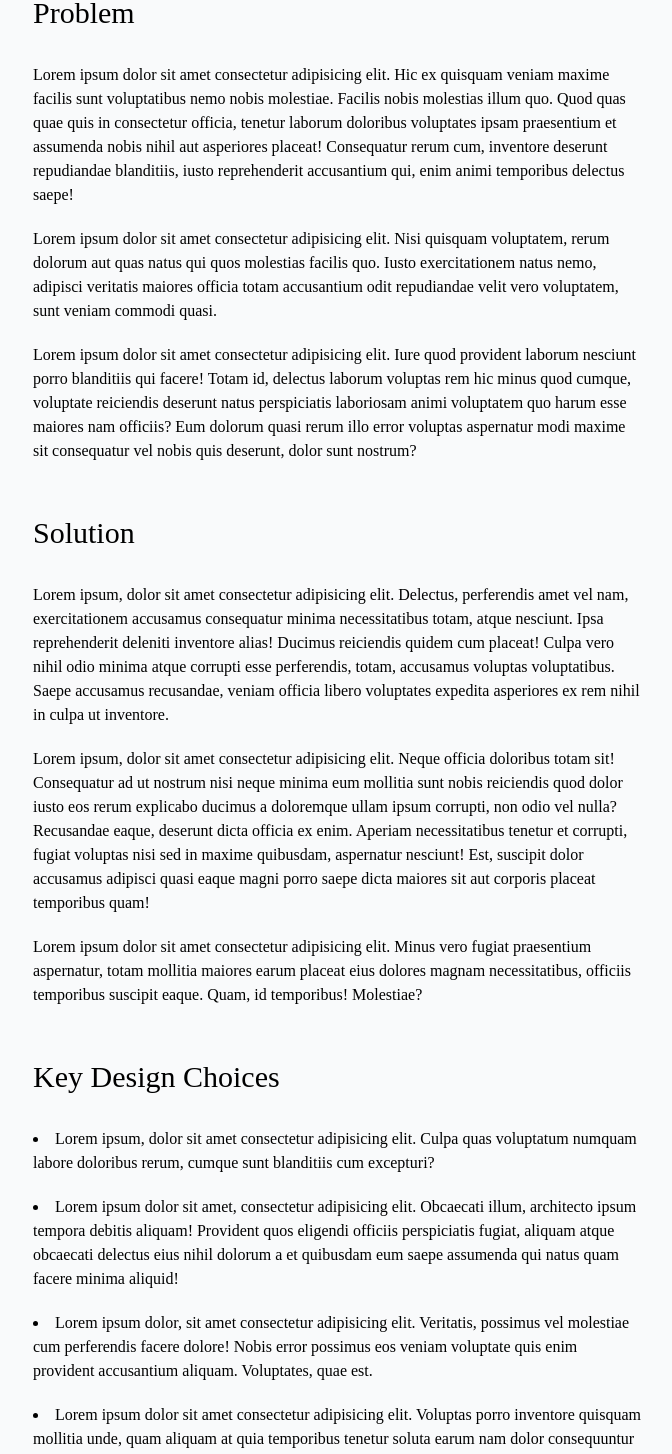
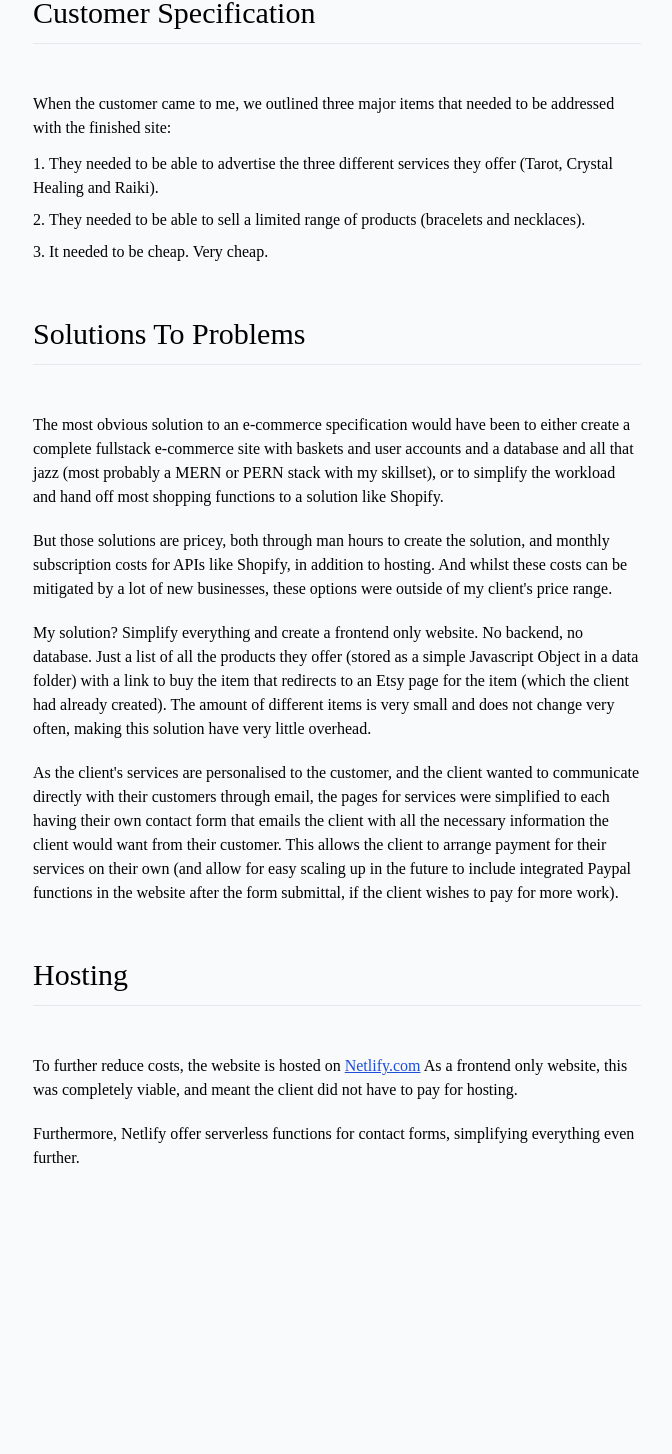
Before and after one commit to vitamins999/portfolio, a Next.js app: page /projects/essence-and-elements in a window 1280 px wide. Shown: the part 745-2199 px from the top of the page, without its empty margins (303-975 px from the left). After the commit the page ends 1995 px from the top, so only its background shows below. Built offline with nearby package versions, Linux system fonts and the light colour scheme; what tailwindcss-scroll-snap would draw is missing.

Commit message:
essence-and-elements-indepth-text (#38)

```diff
--- a/components/About.tsx
+++ b/components/About.tsx
@@ -44,7 +44,7 @@ const About = () => {
             </li>
             <li className='py-2 text-gray-900'>
               <span className='font-semibold'>Frameworks</span>: React, Next.js,
-              Redux, Express, Node, TailwindCSS, SASS
+              Redux, Express, Node, Tailwind CSS, SASS
             </li>
             <li className='py-2 text-gray-900'>
               <span className='font-semibold'>Databases</span>: PostgreSQL,
--- a/components/Hero.tsx
+++ b/components/Hero.tsx
@@ -21,9 +21,9 @@ const Hero = ({ fullpageApi }) => {
           you've probably already figured that out.
         </p>
         <p className='md:max-w-lg max-w-md lg:mt-10 mt-5 lg:text-base text-sm font-bodyMain text-gray-100 text-center'>
-          I specialise in React (specifically NextJS) and I'm on the lookout for
-          a job as a junior developer. I'm also fullstack capable, with a real
-          passion for creative problem solving.
+          I specialise in React (specifically Next.js) and I'm on the lookout
+          for a job as a junior developer. I'm also fullstack capable, with a
+          real passion for creative problem solving.
         </p>
         <div className='lg:py-5 py-10 lg:mt-10'>
           <button
--- a/pages/projects/essence-and-elements.tsx
+++ b/pages/projects/essence-and-elements.tsx
@@ -27,12 +27,20 @@ const EssenceAndElementsPage = () => {
               </h2>
             </div>
             <div className='flex lg:flex-row flex-col items-center lg:pb-2'>
-              <a href='#' target='_blank' rel='noreferrer'>
+              <a
+                href='https://essenceandelements.netlify.app/'
+                target='_blank'
+                rel='noreferrer'
+              >
                 <button className='py-4 px-14 lg:my-0 my-5 lg:mr-5 uppercase font-bold text-xs tracking-wider bg-gray-50 text-gray-800 transition duration-150 hover:bg-gray-800 hover:text-gray-50 font-bodyEandE focus:outline-none'>
                   Visit Site
                 </button>
               </a>
-              <a href='#' target='_blank' rel='noreferrer'>
+              <a
+                href='https://github.com/vitamins999/essence-and-elements'
+                target='_blank'
+                rel='noreferrer'
+              >
                 <button className='py-4 px-14 uppercase font-bold text-xs tracking-wider bg-gray-50 text-gray-800 transition duration-150 hover:bg-gray-800 hover:text-gray-50 font-bodyEandE focus:outline-none'>
                   View Code on Github
                 </button>
@@ -48,109 +56,94 @@ const EssenceAndElementsPage = () => {
                 Frontend
               </h2>
               <p className='font-bodyMain text-gray-700'>
-                NextJS, TailwindCSS, Framer Motion
+                Next.js, Tailwind CSS, Framer Motion
               </p>
             </div>
           </div>
         </section>
         <section className='lg:px-84 iPadPro:px-32 iPadWidescreen:px-32 px-10 lg:pb-10 pt-5 pb-5'>
           <div>
-            <h3 className='text-3xl font-headingMain py-3'>Problem</h3>
-            <p className='pt-5'>
-              Lorem ipsum dolor sit amet consectetur adipisicing elit. Hic ex
-              quisquam veniam maxime facilis sunt voluptatibus nemo nobis
-              molestiae. Facilis nobis molestias illum quo. Quod quas quae quis
-              in consectetur officia, tenetur laborum doloribus voluptates ipsam
-              praesentium et assumenda nobis nihil aut asperiores placeat!
-              Consequatur rerum cum, inventore deserunt repudiandae blanditiis,
-              iusto reprehenderit accusantium qui, enim animi temporibus
-              delectus saepe!
+            <h3 className='text-3xl font-headingMain py-3'>
+              Customer Specification
+            </h3>
+            <div className='border-t w-full pb-7'></div>
+            <p className='pt-5 pb-1'>
+              When the customer came to me, we outlined three major items that
+              needed to be addressed with the finished site:
             </p>
-            <p className='pt-5'>
-              Lorem ipsum dolor sit amet consectetur adipisicing elit. Nisi
-              quisquam voluptatem, rerum dolorum aut quas natus qui quos
-              molestias facilis quo. Iusto exercitationem natus nemo, adipisci
-              veritatis maiores officia totam accusantium odit repudiandae velit
-              vero voluptatem, sunt veniam commodi quasi.
-            </p>
-            <p className='pt-5'>
-              Lorem ipsum dolor sit amet consectetur adipisicing elit. Iure quod
-              provident laborum nesciunt porro blanditiis qui facere! Totam id,
-              delectus laborum voluptas rem hic minus quod cumque, voluptate
-              reiciendis deserunt natus perspiciatis laboriosam animi voluptatem
-              quo harum esse maiores nam officiis? Eum dolorum quasi rerum illo
-              error voluptas aspernatur modi maxime sit consequatur vel nobis
-              quis deserunt, dolor sunt nostrum?
-            </p>
-          </div>
-          <div className='pt-10'>
-            <h3 className='text-3xl font-headingMain py-3'>Solution</h3>
-            <p className='pt-5'>
-              Lorem ipsum, dolor sit amet consectetur adipisicing elit.
-              Delectus, perferendis amet vel nam, exercitationem accusamus
-              consequatur minima necessitatibus totam, atque nesciunt. Ipsa
-              reprehenderit deleniti inventore alias! Ducimus reiciendis quidem
-              cum placeat! Culpa vero nihil odio minima atque corrupti esse
-              perferendis, totam, accusamus voluptas voluptatibus. Saepe
-              accusamus recusandae, veniam officia libero voluptates expedita
-              asperiores ex rem nihil in culpa ut inventore.
-            </p>
-            <p className='pt-5'>
-              Lorem ipsum, dolor sit amet consectetur adipisicing elit. Neque
-              officia doloribus totam sit! Consequatur ad ut nostrum nisi neque
-              minima eum mollitia sunt nobis reiciendis quod dolor iusto eos
-              rerum explicabo ducimus a doloremque ullam ipsum corrupti, non
-              odio vel nulla? Recusandae eaque, deserunt dicta officia ex enim.
-              Aperiam necessitatibus tenetur et corrupti, fugiat voluptas nisi
-              sed in maxime quibusdam, aspernatur nesciunt! Est, suscipit dolor
-              accusamus adipisci quasi eaque magni porro saepe dicta maiores sit
-              aut corporis placeat temporibus quam!
-            </p>
-            <p className='pt-5'>
-              Lorem ipsum dolor sit amet consectetur adipisicing elit. Minus
-              vero fugiat praesentium aspernatur, totam mollitia maiores earum
-              placeat eius dolores magnam necessitatibus, officiis temporibus
-              suscipit eaque. Quam, id temporibus! Molestiae?
-            </p>
+            <ol className='list-decimal list-inside'>
+              <li className='pt-2'>
+                They needed to be able to advertise the three different services
+                they offer (Tarot, Crystal Healing and Raiki).
+              </li>
+              <li className='pt-2'>
+                They needed to be able to sell a limited range of products
+                (bracelets and necklaces).
+              </li>
+              <li className='pt-2'>It needed to be cheap. Very cheap.</li>
+            </ol>
           </div>
           <div className='pt-10'>
             <h3 className='text-3xl font-headingMain py-3'>
-              Key Design Choices
+              Solutions To Problems
             </h3>
-            <ul className='list-disc lg:list-inside lg:px-0 px-5'>
-              <li className='pt-5'>
-                Lorem ipsum, dolor sit amet consectetur adipisicing elit. Culpa
-                quas voluptatum numquam labore doloribus rerum, cumque sunt
-                blanditiis cum excepturi?
-              </li>
-              <li className='pt-5'>
-                Lorem ipsum dolor sit amet, consectetur adipisicing elit.
-                Obcaecati illum, architecto ipsum tempora debitis aliquam!
-                Provident quos eligendi officiis perspiciatis fugiat, aliquam
-                atque obcaecati delectus eius nihil dolorum a et quibusdam eum
-                saepe assumenda qui natus quam facere minima aliquid!
-              </li>
-              <li className='pt-5'>
-                Lorem ipsum dolor, sit amet consectetur adipisicing elit.
-                Veritatis, possimus vel molestiae cum perferendis facere dolore!
-                Nobis error possimus eos veniam voluptate quis enim provident
-                accusantium aliquam. Voluptates, quae est.
-              </li>
-              <li className='pt-5'>
-                Lorem ipsum dolor sit amet consectetur adipisicing elit.
-                Voluptas porro inventore quisquam mollitia unde, quam aliquam at
-                quia temporibus tenetur soluta earum nam dolor consequuntur
-                obcaecati eos ipsa voluptatum quo. Ab vero similique, soluta sit
-                quasi reiciendis facere dolor tenetur, non rem aliquam qui
-                excepturi? Necessitatibus odit officia eligendi dignissimos!
-              </li>
-              <li className='pt-5'>
-                Lorem ipsum dolor sit amet consectetur adipisicing elit. Quas,
-                maxime? Possimus officiis ipsum expedita earum unde ipsa!
-                Facilis quisquam ipsam officiis debitis veniam excepturi sunt
-                repellat ad animi! Molestiae, velit!
-              </li>
-            </ul>
+            <div className='border-t w-full pb-7'></div>
+            <p className='pt-5'>
+              The most obvious solution to an e-commerce specification would
+              have been to either create a complete fullstack e-commerce site
+              with baskets and user accounts and a database and all that jazz
+              (most probably a MERN or PERN stack with my skillset), or to
+              simplify the workload and hand off most shopping functions to a
+              solution like Shopify.
+            </p>
+            <p className='pt-5'>
+              But those solutions are pricey, both through man hours to create
+              the solution, and monthly subscription costs for APIs like
+              Shopify, in addition to hosting. And whilst these costs can be
+              mitigated by a lot of new businesses, these options were outside
+              of my client's price range.
+            </p>
+            <p className='pt-5'>
+              My solution? Simplify everything and create a frontend only
+              website. No backend, no database. Just a list of all the products
+              they offer (stored as a simple Javascript Object in a data folder)
+              with a link to buy the item that redirects to an Etsy page for the
+              item (which the client had already created). The amount of
+              different items is very small and does not change very often,
+              making this solution have very little overhead.
+            </p>
+            <p className='pt-5'>
+              As the client's services are personalised to the customer, and the
+              client wanted to communicate directly with their customers through
+              email, the pages for services were simplified to each having their
+              own contact form that emails the client with all the necessary
+              information the client would want from their customer. This allows
+              the client to arrange payment for their services on their own (and
+              allow for easy scaling up in the future to include integrated
+              Paypal functions in the website after the form submittal, if the
+              client wishes to pay for more work).
+            </p>
+          </div>
+          <div className='py-10'>
+            <h3 className='text-3xl font-headingMain py-3'>Hosting</h3>
+            <div className='border-t w-full pb-7'></div>
+            <p className='pt-5'>
+              To further reduce costs, the website is hosted on{' '}
+              <a
+                className='underline text-blue-700'
+                href='https://netlify.com'
+                rel='noreferrer noopener'
+                target='_blank'
+              >
+                Netlify.com
+              </a>{' '}
+              As a frontend only website, this was completely viable, and meant
+              the client did not have to pay for hosting.
+            </p>
+            <p className='pt-5'>
+              Furthermore, Netlify offer serverless functions for contact forms,
+              simplifying everything even further.
+            </p>
           </div>
         </section>
       </motion.main>
```
Also changed, not shown: components/Project-essence-and-elements.tsx (+13 -6 lines), components/Project-ubooze.tsx (+10 -2 lines).
